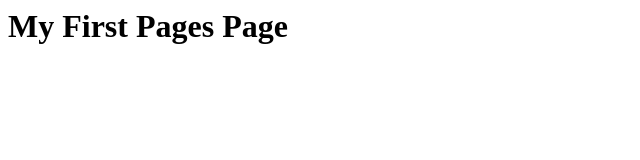
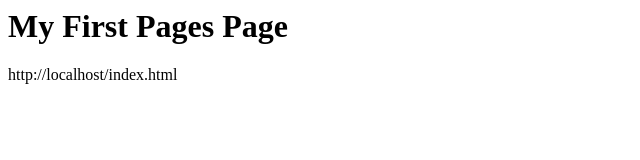
Before and after one commit to Parakleta/Parakleta.github.io, a plain HTML site: page index.html in a window 1280 px wide. Shown: the whole page, without its empty margins (0-640 px from the left). Drawn offline with Linux system fonts and the light colour scheme.

Commit message:
Update index.html

```diff
--- a/index.html
+++ b/index.html
@@ -1,5 +1,14 @@
 <html>
+<head>
+  <script>
+    window.onload = async (event) => {
+      var node = document.getElementById("url");
+      node.innerHTML = document.location.href;
+    }
+  </script>
+</head>
 <body>
 <h1>My First Pages Page</h1>
+<p id="url"></p>
 </body>
 </html>
```
